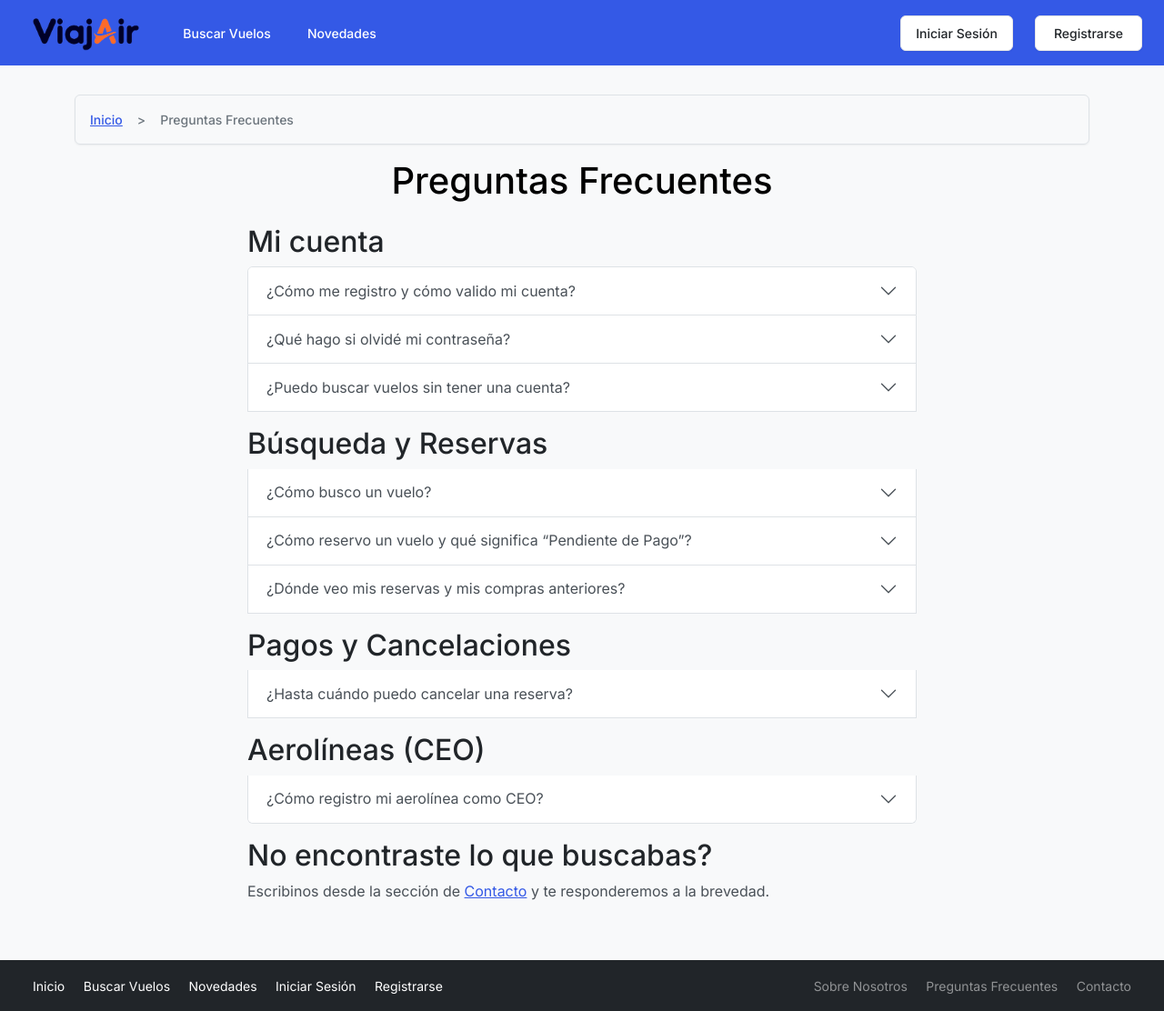
After one commit to MatiPoli/EG-TPI-Gilardoni-Marquez, a PHP site: page /tpi/public/faq.php in a window 1280 px wide. The commit adds this page. Shown: the whole page at 91% size. Run offline with PHP 8.4, Linux system fonts and the light colour scheme; some libraries are stand-ins or nearby versions.

Commit message:
Preguntas Frecuentes y Sobre Nosotros

```diff
--- /dev/null
+++ b/public/faq.php
@@ -0,0 +1,142 @@
+<?php
+require '../includes/sesiones.php';
+require '../includes/conexion.php';
+$pagina = 'Preguntas Frecuentes';
+$title = $pagina . " | ViajAir";
+require '../includes/header.php';
+
+?>
+
+<div class="container mt-2 mb-5">
+    <nav aria-label="breadcrumb">
+        <ol class="breadcrumb">
+            <li class="breadcrumb-item"><a href="/tpi/index.php">Inicio</a></li>
+            <li class="breadcrumb-item active" aria-current="page"><?= htmlspecialchars($pagina, ENT_QUOTES, 'UTF-8') ?></li>
+        </ol>
+    </nav>
+
+    <div class="row justify-content-center">
+        <div class="col-md-10 col-lg-8">
+            <h1 class="mb-4 text-center text-black">Preguntas Frecuentes</h1>
+
+            <div class="accordion" id="faq">
+                <h2 class="mb-2">Mi cuenta</h2>
+                <div class="accordion-item">
+                    <h3 class="accordion-header">
+                        <button class="accordion-button collapsed" type="button" data-bs-toggle="collapse" data-bs-target="#rta1" aria-expanded="false" aria-controls="rta1">
+                            ¿Cómo me registro y cómo valido mi cuenta?
+                        </button>
+                    </h3>
+                        <div id="rta1" class="accordion-collapse collapse hide" data-bs-parent="#faq">
+                            <div class="accordion-body">
+                                Ingresá a <a href="/tpi/auth/registro.php">Registrarse</a>, completá tus datos (nombre, teléfono, correo y contraseña) y enviá el formulario. Te llegará un correo con un enlace de validación. Hasta que hagas clic en ese enlace tu cuenta queda pendiente y no vas a poder iniciar sesión. Si el correo no aparece, revisá la carpeta de spam.
+                            </div>
+                        </div>
+                </div>
+
+                <div class="accordion-item">
+                    <h3 class="accordion-header">
+                        <button class="accordion-button collapsed" type="button" data-bs-toggle="collapse" data-bs-target="#rta2" aria-expanded="false" aria-controls="rta2">
+                            ¿Qué hago si olvidé mi contraseña?
+                        </button>
+                    </h3>
+                        <div id="rta2" class="accordion-collapse collapse hide" data-bs-parent="#faq">
+                            <div class="accordion-body">
+                                Accedé a <a href="/tpi/auth/recuperar_pass.php">Recuperar Contraseña</a>  e ingresá el correo con el que te registraste. Si existe una cuenta asociada, vas a recibir un enlace para definir una contraseña nueva.
+                            </div>
+                        </div>
+                </div>
+
+                <div class="accordion-item">
+                    <h3 class="accordion-header">
+                        <button class="accordion-button collapsed" type="button" data-bs-toggle="collapse" data-bs-target="#rta3" aria-expanded="false" aria-controls="rta3">
+                            ¿Puedo buscar vuelos sin tener una cuenta?
+                        </button>
+                    </h3>
+                        <div id="rta3" class="accordion-collapse collapse hide" data-bs-parent="#faq">
+                            <div class="accordion-body">
+                                <strong>Sí.</strong> Cualquier persona puede buscar vuelos y ver precios, promociones y asientos disponibles, además de leer las novedades. Para reservar necesitás tener una cuenta registrada y validada.
+                            </div>
+                        </div>
+                </div>
+
+                <h2 class="mb-2 mt-3">Búsqueda y Reservas</h2>
+                <!-- TODO: en respuesta 4, añadir enlace a Buscar Vuelos  -->
+                <div class="accordion-item">
+                    <h3 class="accordion-header">
+                        <button class="accordion-button collapsed" type="button" data-bs-toggle="collapse" data-bs-target="#rta4" aria-expanded="false" aria-controls="rta4">
+                            ¿Cómo busco un vuelo?
+                        </button>
+                    </h3>
+                        <div id="rta4" class="accordion-collapse collapse hide" data-bs-parent="#faq">
+                            <div class="accordion-body">
+                                Podés usar la búsqueda rápida de la portada o la sección <a href="">Buscar Vuelos</a>. Indicá ciudad de origen, ciudad de destino y fecha. Los resultados se expresan en hora local argentina y los precios en pesos.
+                            </div>
+                        </div>
+                </div>
+                <div class="accordion-item">
+                    <h3 class="accordion-header">
+                        <button class="accordion-button collapsed" type="button" data-bs-toggle="collapse" data-bs-target="#rta5" aria-expanded="false" aria-controls="rta5">
+                            ¿Cómo reservo un vuelo y qué significa “Pendiente de Pago”?
+                        </button>
+                    </h3>
+                        <div id="rta5" class="accordion-collapse collapse hide" data-bs-parent="#faq">
+                            <div class="accordion-body">
+                                Desde el detalle del vuelo elegí la cantidad de pasajes y realizá la reserva. Al hacerlo, la reserva queda en estado “Pendiente de Pago” y ya te aseguraste tus asientos. Una vez que realizás el pago, pasa a “Confirmada” y se considera una compra.
+                            </div>
+                        </div>
+                </div>
+
+                <div class="accordion-item">
+                    <h3 class="accordion-header">
+                        <button class="accordion-button collapsed" type="button" data-bs-toggle="collapse" data-bs-target="#rta6" aria-expanded="false" aria-controls="rta6">
+                            ¿Dónde veo mis reservas y mis compras anteriores?
+                        </button>
+                    </h3>
+                        <!-- TODO: Una vez creado el Historial de Compras, vincular el <a> -->
+                        <div id="rta6" class="accordion-collapse collapse hide" data-bs-parent="#faq">
+                            <div class="accordion-body">
+                                En la sección <a href="/tpi/pasajero/reservas.php">Mis Reservas</a> encontrás tus reservas activas y en <a href="">Historial de Compras</a>, el detalle de las compras anteriores. En ambas podés consultar los datos de cada vuelo.
+                            </div>
+                        </div>
+                </div>
+
+                <h2 class="mb-2 mt-3">Pagos y Cancelaciones</h2>
+                <div class="accordion-item">
+                    <h3 class="accordion-header">
+                        <button class="accordion-button collapsed" type="button" data-bs-toggle="collapse" data-bs-target="#rta7" aria-expanded="false" aria-controls="rta7">
+                            ¿Hasta cuándo puedo cancelar una reserva?
+                        </button>
+                    </h3>
+                        <div id="rta7" class="accordion-collapse collapse hide" data-bs-parent="#faq">
+                            <div class="accordion-body">
+                                Podés cancelarla hasta <strong>72 horas</strong> antes de la salida del vuelo. Pasado ese plazo, el sistema ya no permite la cancelación.
+                            </div>
+                        </div>
+                </div>
+
+                <h2 class="mb-2 mt-3">Aerolíneas (CEO)</h2>
+                <div class="accordion-item">
+                    <h3 class="accordion-header">
+                        <button class="accordion-button collapsed" type="button" data-bs-toggle="collapse" data-bs-target="#rta8" aria-expanded="false" aria-controls="rta8">
+                            ¿Cómo registro mi aerolínea como CEO?
+                        </button>
+                    </h3>
+                        <!-- TODO: Una vez creado el formulario de contacto, vincular el <a> -->
+                        <div id="rta8" class="accordion-collapse collapse hide" data-bs-parent="#faq">
+                            <div class="accordion-body">
+                                Usá la opción <a href="/tpi/auth/registro_ceo.php">Registro para CEO</a> dentro de la pagina de Registro e ingresá tus datos. A diferencia de un pasajero, tu cuenta debe ser autorizada por el administrador antes de poder usarse. Una vez aprobada, vas a poder gestionar los vuelos y promociones de tu aerolínea y consultar los reportes de ventas y ocupación. Recomendamos <a href="">contactarte con el administrador</a> previamente.
+                            </div>
+                        </div>
+                </div>
+
+            </div>
+            <!-- TODO: Una vez creado el formulario de contacto, vincular el <a> -->
+            <h2 class="mb-2 mt-3">No encontraste lo que buscabas?</h2>
+            <p>Escribinos desde la sección de <a href="">Contacto</a> y te responderemos a la brevedad.</p>
+
+        </div>
+    </div>
+</div>
+
+<?php require '../includes/footer.php'; ?>
```
Also changed, not shown: public/sobre_nosotros.php (+7 -3 lines).
